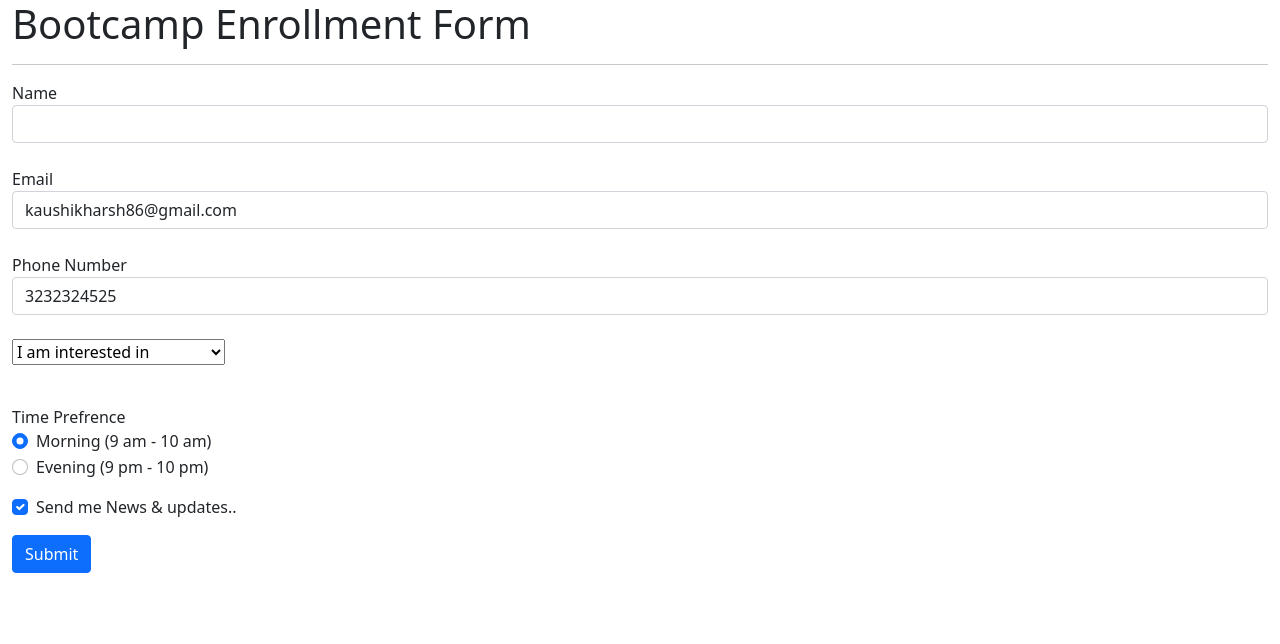
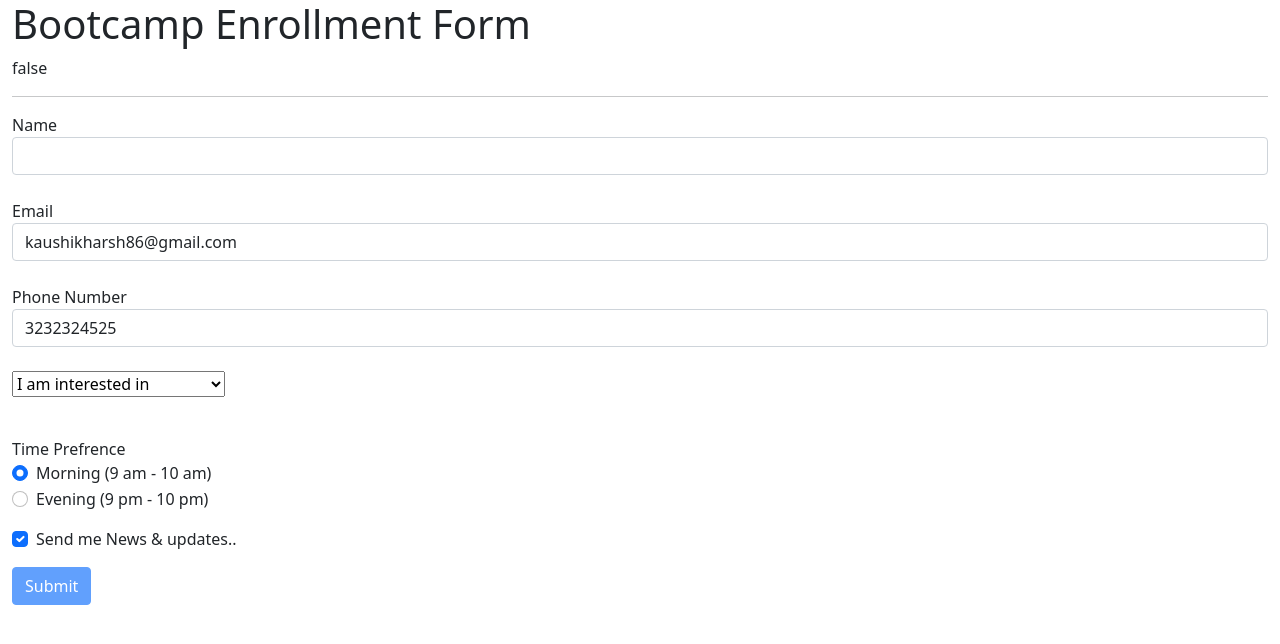
Before and after one commit to Harshkaushik14/tdf, an Angular app: page / in a window 1280 px wide. Shown: the top 644 px of the page. Built offline with nearby package versions, Linux system fonts and the light colour scheme.

Commit message:
submit button validation

```diff
--- a/src/app/app.component.html
+++ b/src/app/app.component.html
@@ -2,6 +2,7 @@
   <h1>Bootcamp Enrollment Form</h1>
   <form #userForm="ngForm">
 
+    {{userForm.form.valid}}
     <hr />
 
     <div class="form-group mb-4">
@@ -94,6 +95,6 @@
       />
       <label class="form-check-label"> Send me News & updates.. </label>
     </div>
-    <button class="btn btn-primary" type="submit">Submit</button>
+    <button [disabled]="userForm.form.invalid || topicHasError" class="btn btn-primary" type="submit">Submit</button>
   </form>
 </div>
```
